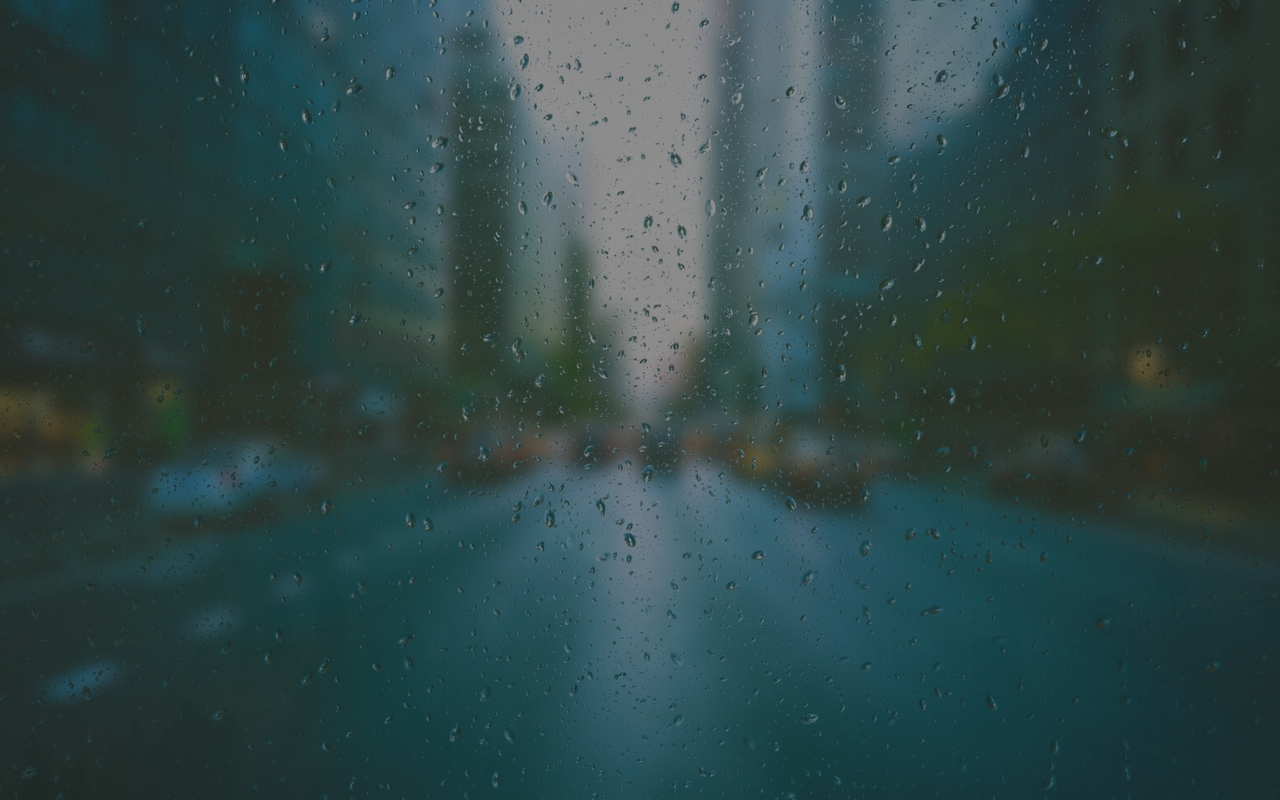
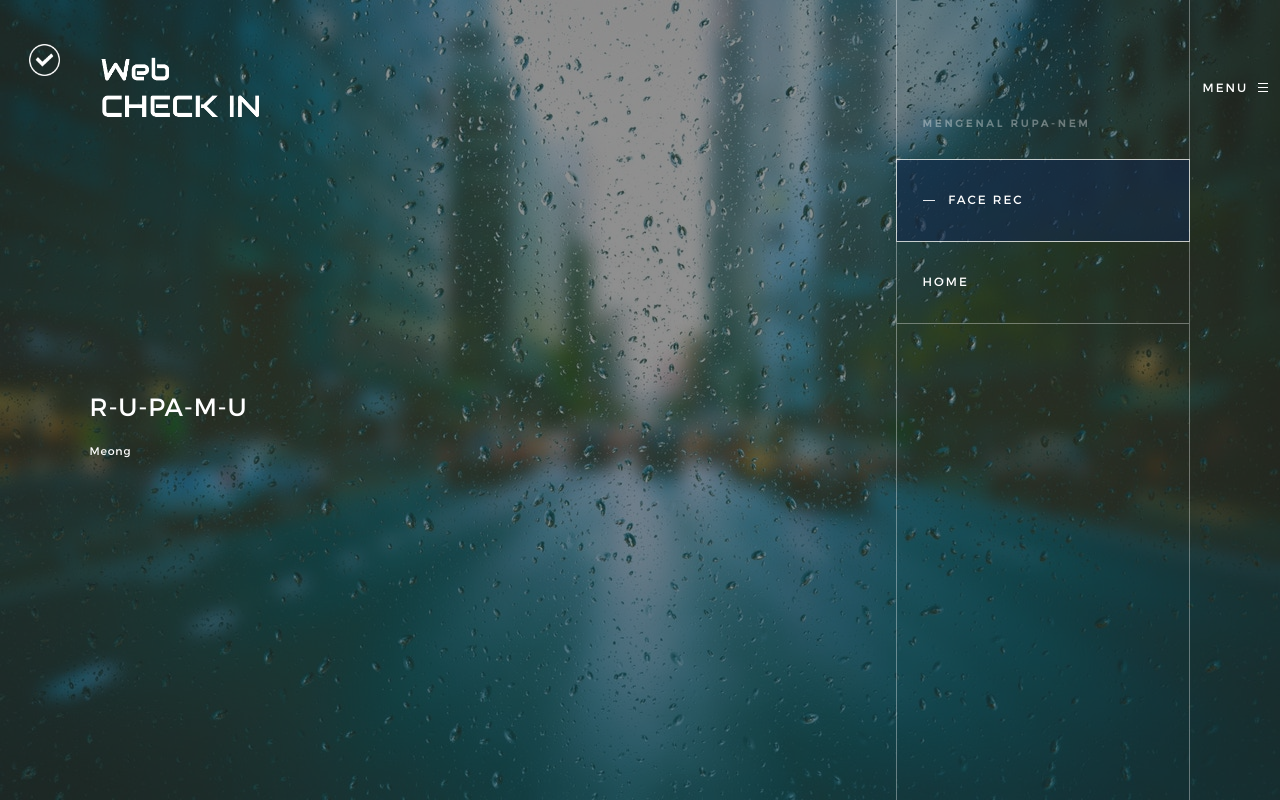
Before and after one commit to thomsetiabudi/CheckIn, an Angular app: page /facerecog in a window 1280 px wide. Before the commit this address led to /. Built offline with nearby package versions, Linux system fonts and the light colour scheme.

Commit message:
add page untuk test face recognition
add page untuk test face recognition

```diff
--- a/src/app/app-routing.module.ts
+++ b/src/app/app-routing.module.ts
@@ -2,6 +2,7 @@ import { NgModule } from '@angular/core';
 import { RouterModule, Routes } from '@angular/router';
 import { HomeComponent } from './home/home.component';
 import { KisahComponent } from './kisah/kisah.component';
+import { FacerecogComponent } from './facerecog/facerecog.component';
 import { GembalaComponent } from './gembala/gembala.component';
 import { PersekutuanComponent } from './persekutuan/persekutuan.component';
 import { PersekutuanConnectComponent } from './persekutuan-connect/persekutuan-connect.component';
@@ -38,6 +39,14 @@ const routes: Routes = [
       title: 'Sejarah Web CheckIn',
       description: 'Tetap absen dari HP anda saat WFH',
       ogUrl: 'https://checkints.web.app/kisah'
+    }
+  },
+  {
+    path: 'facerecog', component: FacerecogComponent,
+    data: {
+      title: 'Face Recognition',
+      description: 'Kenali wajah anda sendiri',
+      ogUrl: 'https://checkints.web.app/facerecog'
     }
   },
   {
--- a/src/app/app.module.ts
+++ b/src/app/app.module.ts
@@ -5,6 +5,7 @@ import { AppComponent } from './app.component';
 import { HomeComponent } from './home/home.component';
 import { AppRoutingModule } from './app-routing.module';
 import { KisahComponent } from './kisah/kisah.component';
+import { FacerecogComponent } from './facerecog/facerecog.component';
 import { DynamicBackgroundImageComponent } from './dynamic-background-image/dynamic-background-image.component';
 import { OverlayMenuComponent } from './overlay-menu/overlay-menu.component';
 import { ModuleVerticalTitleComponent } from './module-vertical-title/module-vertical-title.component';
@@ -27,6 +28,7 @@ import { VisiComponent } from './visi/visi.component';
     AppComponent,
     HomeComponent,
     KisahComponent,
+    FacerecogComponent,
     DynamicBackgroundImageComponent,
     OverlayMenuComponent,
     ModuleVerticalTitleComponent,
--- /dev/null
+++ b/src/app/facerecog/facerecog.component.html
@@ -0,0 +1,18 @@
+<!-- Content -->
+<div class="moduleContentContainer" id="moduleContentContainer" #moduleContentContainer>
+  <div>
+    <h1 class="moduleContentTitle">R-U-pa-M-U</h1>
+    <p class="moduleContentText">
+      Meong
+    </p>
+  </div>
+</div>
+
+<!-- Module Title -->
+<app-module-vertical-title [moduleTitle]="moduleTitle" #moduleTitleVertical></app-module-vertical-title>
+
+<!-- Module Content Menu Links -->
+<app-module-menu [moduleSectionTitle]="moduleTitle" [moduleMenuLinkList]="moduleMenuLinkList" #moduleMenuLinkContainer></app-module-menu>
+
+<!-- Footer: Logo and Navigation -->
+<app-overlay-menu (activated)="onOverlayMenuActivated($event)" [currentMenu]="currentOverlayMenu"></app-overlay-menu>
--- /dev/null
+++ b/src/app/facerecog/facerecog.component.ts
@@ -0,0 +1,47 @@
+import { Component, OnInit, ViewChild, AfterViewInit } from '@angular/core';
+import { ModuleVerticalTitleComponent } from '../module-vertical-title/module-vertical-title.component';
+import { ModuleMenuComponent } from '../module-menu/module-menu.component';
+import { ModuleMenuLink } from '../module-menu-link';
+import { SeoService } from '../seo.service';
+import { ActivatedRoute } from '@angular/router';
+
+@Component({
+  selector: 'app-facerecog',
+  templateUrl: './facerecog.component.html',
+  styleUrls: ['./facerecog.component.css']
+})
+export class FacerecogComponent implements OnInit, AfterViewInit {
+  @ViewChild('moduleTitleVertical') moduleTitleVertical: ModuleVerticalTitleComponent;
+  @ViewChild('moduleMenuLinkContainer') moduleMenuLinkContainer: ModuleMenuComponent;
+  @ViewChild('moduleContentContainer') moduleContentContainer: any;
+
+  currentOverlayMenu = 'facerecog';
+  moduleTitle = 'Mengenal Rupa-nem';
+  moduleMenuLinkList: ModuleMenuLink[] = [
+    { title: 'Face Rec', routerLink: '/facerecog', isActive: true, isSubMenu: false },
+    { title: 'Home', routerLink: '/home', isActive: false, isSubMenu: false }
+  ];
+
+  constructor(private route: ActivatedRoute, private _seoService: SeoService) { }
+
+  ngOnInit() {
+    this._seoService.updateTitle(this.route.snapshot.data['title']);
+    this._seoService.updateOgUrl(this.route.snapshot.data['ogUrl']);
+    this._seoService.updateDescription(this.route.snapshot.data['description']);
+  }
+
+  ngAfterViewInit() {
+  }
+
+  onOverlayMenuActivated(activated: boolean) {
+    if (!activated) {
+      this.moduleMenuLinkContainer.toggleHideComponent(false);
+      this.moduleTitleVertical.toggleHideComponent(false);
+      (this.moduleContentContainer.nativeElement as HTMLElement).className = 'moduleContentContainer';
+    } else {
+      this.moduleMenuLinkContainer.toggleHideComponent(true);
+      this.moduleTitleVertical.toggleHideComponent(true);
+      (this.moduleContentContainer.nativeElement as HTMLElement).className = 'moduleContentContainer hideContent';
+    }
+  }
+}
--- a/src/app/home/home.component.html
+++ b/src/app/home/home.component.html
@@ -14,7 +14,7 @@
 
 <!-- Home Menu Links -->
 <div class="homeMenuLinkContainer" #homeMenuLinkContainer>
-  <a routerLink='/home' href="#" class="homeMenuLink">
+  <a routerLink='/facerecog' href="#" class="homeMenuLink">
     <div>
       <p class="homeMenuLinkText">Mulai</p>
     </div>
```
Also changed, not shown: src/app/facerecog/facerecog.component.css (added), 1 other file (tests, documents, lock files or other folders).
